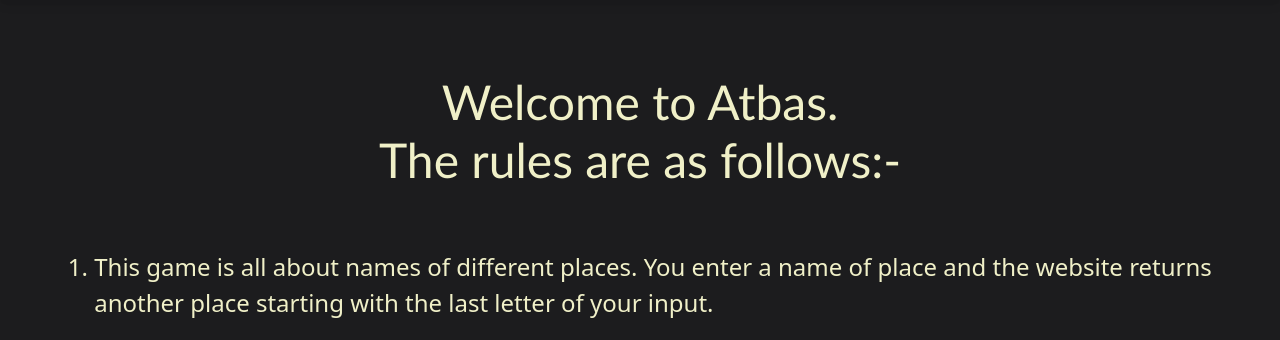
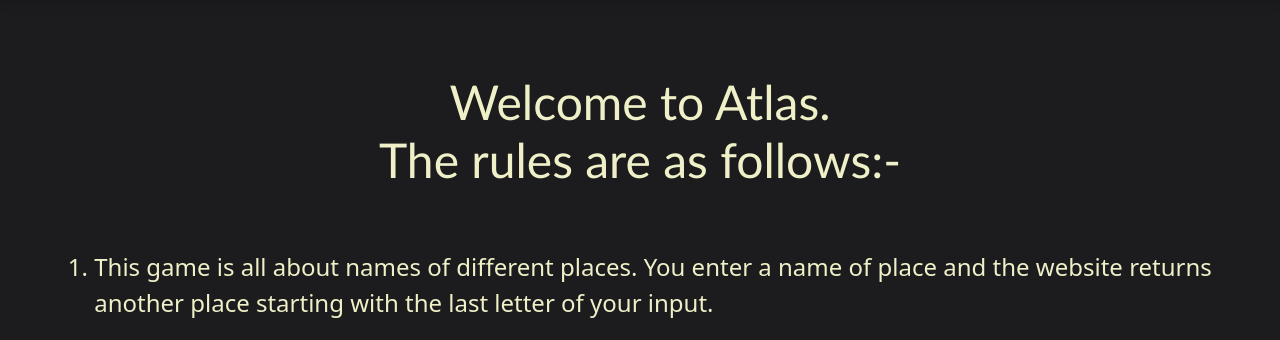
Before and after one commit to ayushjpeg/ATLAS, a Flask app: page / in a window 1280 px wide. Shown: the part 124-464 px from the top of the page. Run offline with Flask 3, Linux system fonts and the light colour scheme.

Commit message:
revert back

```diff
--- a/templates/index.html
+++ b/templates/index.html
@@ -8,7 +8,7 @@
 
 {% block main %}
 <h1 style="font-size: 300%; font-style: normal; font-family: 'Gill Sans', 'Gill Sans MT', Calibri, 'Trebuchet MS', sans-serif;">
-Welcome to Atbas. <br>The rules are as follows:-
+Welcome to Atlas. <br>The rules are as follows:-
 </h1>
 <ol style="text-align: left;font-size: 150%;">
     <br>
```
